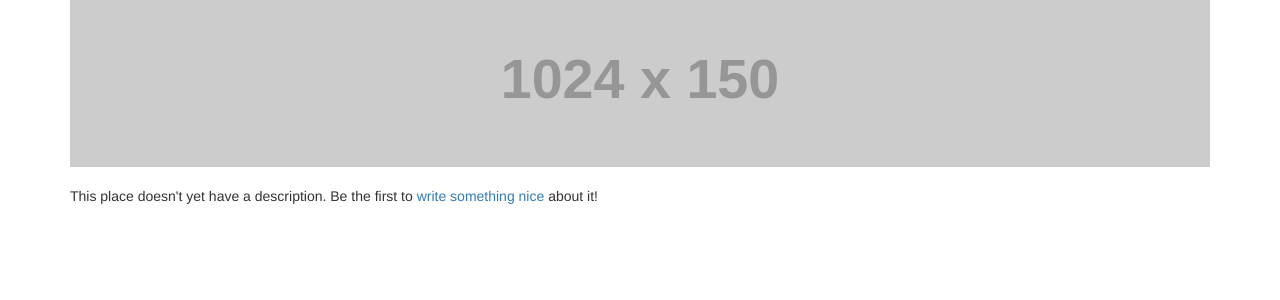
After one commit to mapcat-io/_heroku-nearme, a Node project: template templates/views/place.hbs in a window 1280 px wide. The commit adds this page. Shown: the top 300 px of the page. Run offline with Node 20 templates, Linux system fonts and the light colour scheme; the template is opened without the code that fills it, so the values that code supplies are empty; grey boxes labelled with a size stand in for pictures from a placeholder-image service; some libraries are stand-ins or nearby versions.

```diff
--- a/models/Place.js
+++ b/models/Place.js
@@ -13,8 +13,12 @@ Place.add({
     author: { type: Types.Relationship, ref: 'User' },
     createdAt: { type: Date, default: Date.now },
     publishedAt: Date,
-    location: { type: Types.Location, defaults: { country: 'United States' } }
+    primaryImage: { type: Types.S3File },
+    location: { type: Types.Location, defaults: { country: 'United States' } },
+    places: { type: Types.Relationship, ref: 'Thing', many: true }
 });
+
+Place.relationship({ path: 'things', ref: 'Thing', refPath: 'place' });
 
 Place.defaultColumns = 'title, state|20%, author, publishedAt|15%'
 Place.register();
--- a/models/SuperThing.js
+++ b/models/SuperThing.js
@@ -15,5 +15,7 @@ SuperThing.add({
     publishedAt: Date
 });
 
+SuperThing.relationship({ path: 'things', ref: 'Thing', refPath: 'superThing' });
+
 SuperThing.defaultColumns = 'title, state|20%, author, publishedAt|15%'
 SuperThing.register();
--- a/public/styles/site/_thing.scss
+++ b/public/styles/site/_thing.scss
@@ -10,3 +10,7 @@
   }
 
 }
+
+.img-full-width {
+  width: 100%;
+}
--- a/routes/index.js
+++ b/routes/index.js
@@ -34,11 +34,13 @@ var routes = {
 // Setup Route Bindings
 exports = module.exports = function(app) {
 	// Views
-	app.get('/', routes.views.index);
+	app.get('/login', routes.views.index);
 	// main search page
-	app.get('/search', routes.views.search);
+	app.get('/', routes.views.search);
 	// thing page
 	app.get('/thing/:id', routes.views.thing);
+	// place page
+	app.get('/place/:id', routes.views.place);
 
 	// NOTE: To protect a route so that only admins can see it, use the requireUser middleware:
 	// app.get('/protected', middleware.requireUser, routes.views.protected);
--- a/routes/views/thing.js
+++ b/routes/views/thing.js
@@ -1,4 +1,4 @@
-// for Things functions
+// for Thing
 var keystone = require('keystone'),
     Thing = keystone.list('Thing');
 
--- a/templates/views/partials/result_item.hbs
+++ b/templates/views/partials/result_item.hbs
@@ -21,7 +21,7 @@
           <span>{{this.superThing.title}}</span>
         {{/if}}
         {{#if this.place.title}}
-          <span>@{{this.place.title}}</span>
+          <span><a href="place/{{this.place._id}}">@{{this.place.title}}</a></span>
         {{/if}}
       </p>
     </div>
--- /dev/null
+++ b/templates/views/place.hbs
@@ -0,0 +1,19 @@
+<div class="container">
+  <div class="row">
+    <div class="col-md-12">
+        {{#if place.primaryImage.url}}
+          <img class="img-responsive img-full-width" src="{{place.primaryImage.url}}" alt="{{place.title}} image" title="{{place.title}}">
+        {{else}}
+          <a href="/keystone/places/{{place._id}}" target="_blank"><img class="img-responsive img-full-width" src="http://placehold.it/1024x150?text=" alt="{{this.title}} image" title="{{this.title}}"></a>
+        {{/if}}
+        <h1>{{place.title}}</h1>
+        <p>
+          {{#if place.description}}
+            {{place.description}}
+          {{else}}
+            This place doesn't yet have a description. Be the first to <a href="/keystone/places/{{place._id}}" target="_blank">write something nice</a> about it!
+          {{/if}}
+        </p>
+    </div>
+  </div>
+</div>
--- a/templates/views/thing.hbs
+++ b/templates/views/thing.hbs
@@ -2,16 +2,16 @@
   <div class="row">
     <div class="col-md-12">
         {{#if thing.primaryImage.url}}
-          <img class="img-responsive" src="{{thing.primaryImage.url}}" alt="{{thing.title}} image" title="{{thing.title}}">
+          <img class="img-responsive img-full-width" src="{{thing.primaryImage.url}}" alt="{{thing.title}} image" title="{{thing.title}}">
         {{else}}
-          <a href="/keystone/things/{{thing._id}}" target="_blank"><img class="img-responsive" src="http://placehold.it/1024x150?text=" alt="{{this.title}} image" title="{{this.title}}"></a>
+          <a href="/keystone/things/{{thing._id}}" target="_blank"><img class="img-responsive img-full-width" src="http://placehold.it/1024x150?text=" alt="{{this.title}} image" title="{{this.title}}"></a>
         {{/if}}
         <h1>{{thing.title}}</h1>
         <p>
           {{#if thing.description}}
             {{thing.description}}
           {{else}}
-            This thing doesn't yet have a description. Be the first to <a href="keystone/things/{{thing._id}}" target="_blank">write something nice</a> about it!
+            This thing doesn't yet have a description. Be the first to <a href="/keystone/things/{{thing._id}}" target="_blank">write something nice</a> about it!
           {{/if}}
         </p>
         <p class="inline-bullet-list">
```
Also changed, not shown: routes/views/place.js (added, +12 -0 lines), public/styles/site.css, 1 other file.
